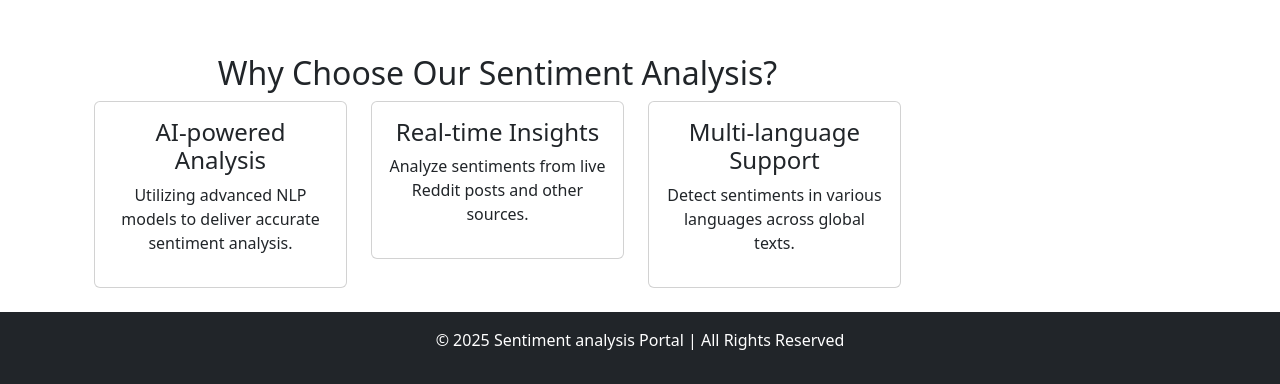
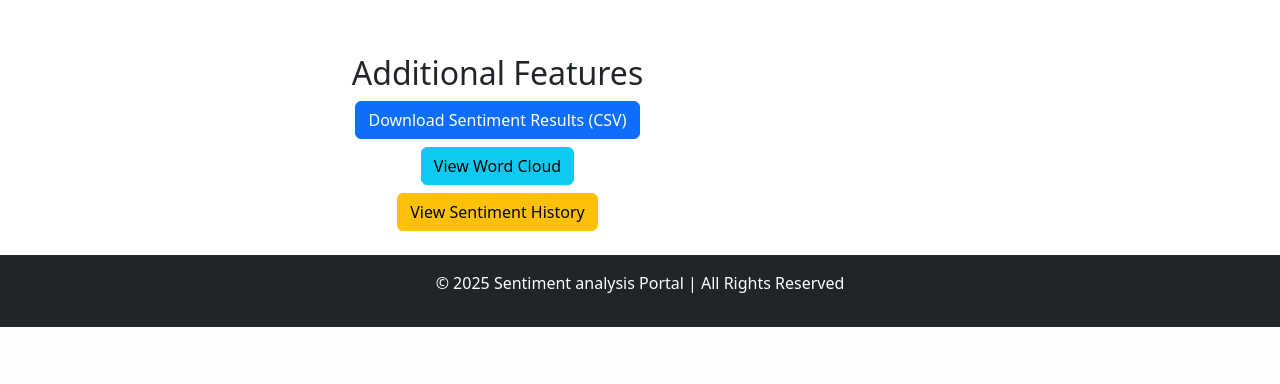
Before and after one commit to zablonzekky/Sentiment-analysis-web-app, a Python web app: template templates/index.html in a window 1280 px wide. Shown: the part 1191-1575 px from the top of the page. After the commit the page ends 1518 px from the top, so only its background shows below. Run offline with Jinja, Linux system fonts and the light colour scheme; the template is opened without the code that fills it, so the values that code supplies are empty.

Commit message:
Updated templates app.py model.py and the other files

```diff
--- a/templates/index.html
+++ b/templates/index.html
@@ -29,28 +29,19 @@
         <canvas id="sentimentChart" width="400" height="400"></canvas>
     </div>
 
-    <!-- Features Section -->
+    <!-- Extra Features Section -->
     <div class="mt-5">
-        <h2 class="text-center">Why Choose Our Sentiment Analysis?</h2>
-        <div class="row text-center">
-            <div class="col-md-4">
-                <div class="card p-3">
-                    <h4>AI-powered Analysis</h4>
-                    <p>Utilizing advanced NLP models to deliver accurate sentiment analysis.</p>
-                </div>
-            </div>
-            <div class="col-md-4">
-                <div class="card p-3">
-                    <h4>Real-time Insights</h4>
-                    <p>Analyze sentiments from live Reddit posts and other sources.</p>
-                </div>
-            </div>
-            <div class="col-md-4">
-                <div class="card p-3">
-                    <h4>Multi-language Support</h4>
-                    <p>Detect sentiments in various languages across global texts.</p>
-                </div>
-            </div>
+        <h2 class="text-center">Additional Features</h2>
+        <div class="d-flex flex-column align-items-center">
+            <a href="{{ url_for('download_results') }}" class="btn btn-primary btn-block mb-2" style="max-width:400px;">
+                Download Sentiment Results (CSV)
+            </a>
+            <a href="{{ url_for('generate_wordcloud') }}" class="btn btn-info btn-block mb-2" style="max-width:400px;">
+                View Word Cloud
+            </a>
+            <a href="{{ url_for('history') }}" class="btn btn-warning btn-block" style="max-width:400px;">
+                View Sentiment History
+            </a>
         </div>
     </div>
 
```
Also changed, not shown: APP.PY (+99 -30 lines), Model.py (+40 -3 lines), templates/history.html (added, +36 -0 lines), templates/wordcloud.html (added, +15 -0 lines), instance/users.db.
